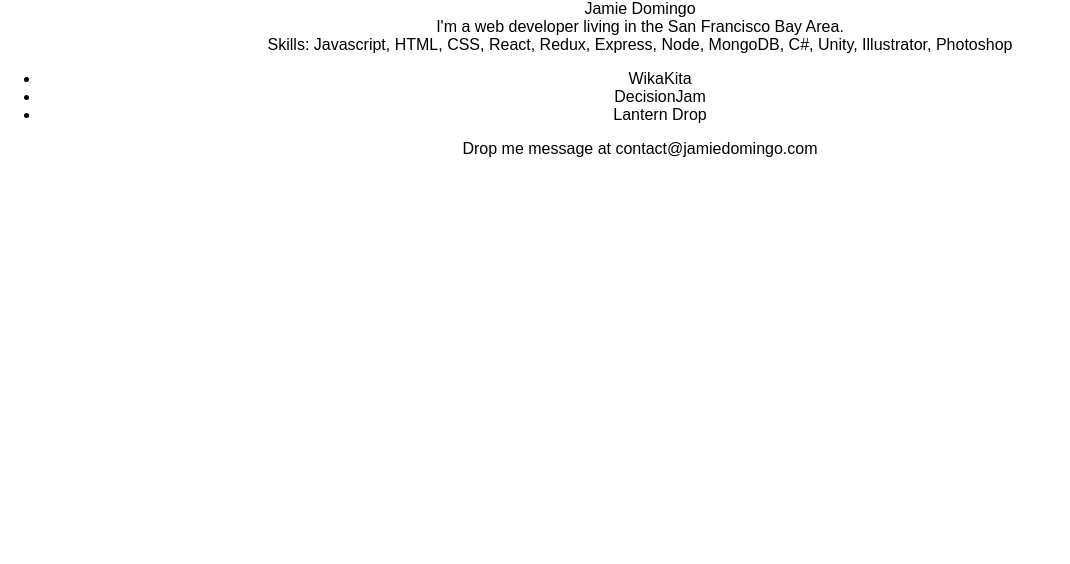
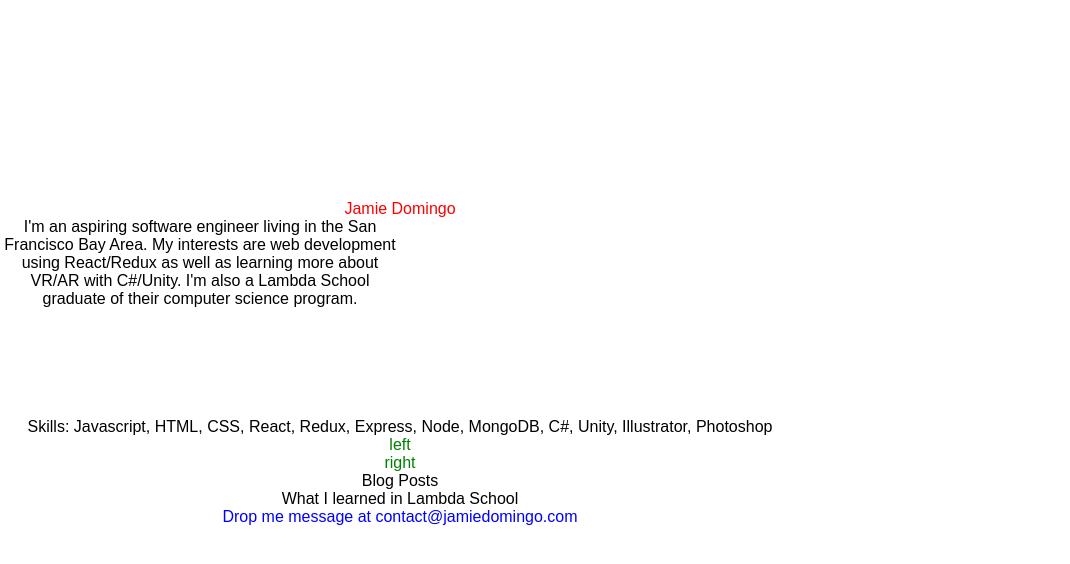
Before and after one commit to jamiemd/portfoliosite, a React (Create React App) app: page / in a window 1280 px wide. Shown: the top 564 px of the page, without its empty margins (0-1070 px from the left). Built offline with nearby package versions, Linux system fonts and the light colour scheme.

Commit message:
divided into react components

```diff
--- a/src/App.js
+++ b/src/App.js
@@ -1,28 +1,12 @@
 import React, { Component } from 'react';
+import Home from "./components/home";
 import './App.css';
 
 class App extends Component {
   render() {
     return (
       <div className="App">
-      <div className="name">
-      Jamie Domingo
-      </div>
-        <div className="intro">
-        I'm a web developer living in the San Francisco Bay Area.
-          </div>
-          <div>Skills: Javascript, HTML, CSS, React, Redux, Express, Node, MongoDB, C#, Unity, Illustrator, Photoshop
-            </div>
-        <div className="projects">
-          <ul>
-            <li>WikaKita</li>
-            <li>DecisionJam</li>
-              <li>Lantern Drop</li>
-            </ul>
-          </div>
-        <div className="contact">
-        Drop me message at contact@jamiedomingo.com
-          </div>
+      <Home/>
       </div>
     );
   }
--- /dev/null
+++ b/src/components/blog.js
@@ -0,0 +1,24 @@
+import React, { Component } from 'react';
+
+class Blog extends Component {
+    render() {
+        return (
+            <div style={container}>
+            <div style={title}>
+                Blog Posts
+                </div>
+                <div>What I learned in Lambda School
+                    </div>
+                </div>
+        )
+    }
+}
+
+const container = {
+
+}
+const title = {
+
+}
+
+export default Blog;
--- /dev/null
+++ b/src/components/carousel.js
@@ -0,0 +1,39 @@
+import React, { Component } from 'react';
+
+class Carousel extends Component {
+    constructor(props) {
+        super(props)
+        this.state = {
+            images:['decisionjam', 'wikakita'],
+            currentSlide: 0
+        }
+    }
+
+
+    previousSlide = () => {
+    }
+
+    nextSlide = () => {
+
+    }
+
+
+render () {
+    return (
+        <div className="carousel">
+        <div style={leftArrow} onClick={this.props.previousSlide}>left</div>
+        <div style={rightArrow} onClick={this.props.nextSlide}>right</div>
+        </div>
+    )
+    }
+}
+
+const leftArrow = {
+    color: 'green'
+}
+
+const rightArrow = {
+    color: 'green'
+}
+
+export default Carousel;
--- /dev/null
+++ b/src/components/home.js
@@ -0,0 +1,34 @@
+import React, { Component } from 'react';
+import Intro from "./intro";
+import Carousel from "./carousel";
+import Blog from "./blog";
+
+class Home extends Component {
+  render() {
+    return (
+    <div style={container}>
+     <Intro/>
+     <Carousel/>
+     <Blog/>
+      <div style={contact}>
+      Drop me message at contact@jamiedomingo.com
+        </div>
+        </div>
+    )}
+
+
+}
+
+const container = {
+  width: '800px'
+}
+
+
+const contact = {
+  color: 'blue'
+}
+
+
+
+
+export default Home;
--- /dev/null
+++ b/src/components/intro.js
@@ -0,0 +1,36 @@
+import React, { Component } from 'react';
+
+class Intro extends Component {
+
+render () {
+    return (
+        <div>
+        <div style={name}>
+            Jamie Domingo
+            </div>
+              <div style={intro}>
+             I'm an aspiring software engineer living in the San Francisco Bay Area. My interests are web development using React/Redux as well as learning more about VR/AR with C#/Unity. I'm also a Lambda School graduate of their computer science program.
+                </div>
+                <div>Skills: Javascript, HTML, CSS, React, Redux, Express, Node, MongoDB, C#, Unity, Illustrator, Photoshop
+                  </div>
+                  </div>
+            )
+
+
+}
+
+
+}
+
+
+const name = {
+    color: 'red',
+    paddingTop: '200px'
+  };
+
+  const intro = {
+    height: '200px',
+    width: '400px'
+  }
+
+export default Intro;
```
Also changed, not shown: 2 other files (tests, documents, lock files or other folders).
